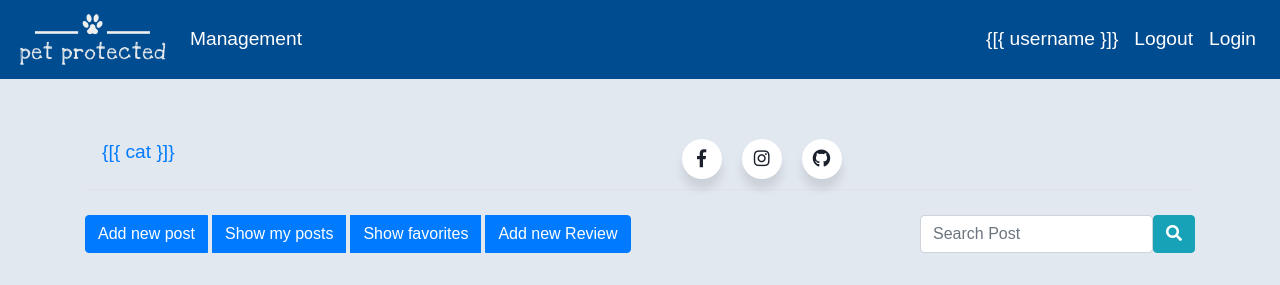
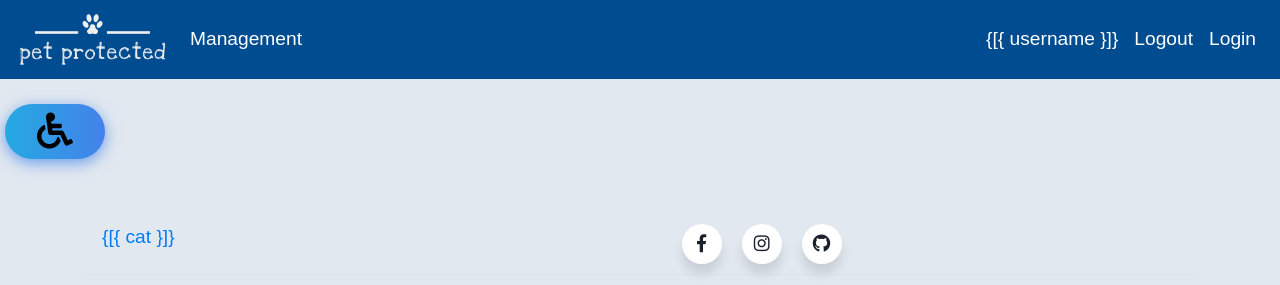
Before and after one commit to EladAM52/Pet_Protected, a Django app: template server/templates/home.html in a window 1280 px wide. Shown: the top 285 px of the page. Run offline with Django 4.2, Linux system fonts and the light colour scheme; the template is opened without the code that fills it, so the values that code supplies are empty; some libraries are stand-ins or nearby versions.

Commit message:
Accessibility button
java Script for new Elements for the Accessibility button
Accessibility button html

```diff
--- a/server/templates/base.html
+++ b/server/templates/base.html
@@ -43,13 +43,65 @@
     <title>Title</title>
 </head>
 <body>
+<script>
+        function changeBackground() {
+           body = document.getElementsByClassName('body-background')
+           if (body.length > 0){
+                body[0].classList.remove("body-background")
+           } else {
+                body = document.getElementsByTagName('body')[0]
+                body.classList.add("body-background")
+           }
+        }
+        function changeTextSize() {
+           body = document.getElementsByClassName('body-text-size')
+           if (body.length > 0){
+                body[0].classList.remove("body-text-size")
+           } else {
+                body = document.getElementsByTagName('body')[0]
+                body.classList.add("body-text-size")
+           }
+        }
+        function changeTextColor() {
+           body = document.getElementsByClassName('body-text-color')
+           if (body.length > 0){
+                body[0].classList.remove("body-text-color")
+           } else {
+                body = document.getElementsByTagName('body')[0]
+                body.classList.add("body-text-color")
+           }
+        }
+        function changeTextShadow() {
+           body = document.getElementsByClassName('body-text-shadow')
+           if (body.length > 0){
+                body[0].classList.remove("body-text-shadow")
+           } else {
+                body = document.getElementsByTagName('body')[0]
+                body.classList.add("body-text-shadow")
+           }
+        }
+
+</script>
 {% csrf_token %}
 
 <div ng-app="myApp">
     {% include 'navbar.html' %}
+    <div class="btn-group">
+        <div class="btn-group">
+            <button type="button" class="btn-hover color-9" data-toggle="dropdown" style="margin-top: 25px; width: 100px;">
+                <i class='fas fa-wheelchair' style='font-size:36px;color:black'></i> <span class="caret"></span></button>
+            <ul class="dropdown-menu" role="menu" style="background-color: #e2e8f0">
+                <li><button type=button" class="btn-hover color-9" class="dropdown-item" onclick="changeBackground()">Background Color</button></li>
+                <li><button type=button" class="btn-hover color-9" class="dropdown-item" onclick="changeTextSize()">Text Size</button></li>
+                <li><button type=button" class="btn-hover color-9" class="dropdown-item" onclick="changeTextColor()">Text Color </button></li>
+                <li><button type=button" class="btn-hover color-9" class="dropdown-item" onclick="changeTextShadow()">Text Shadow </button></li>
+            </ul>
+        </div>
+    </div>
     {% block content %}
     {% endblock %}
 </div>
+
 <!-- Back to top button -->
 <button
         type="button"
```
